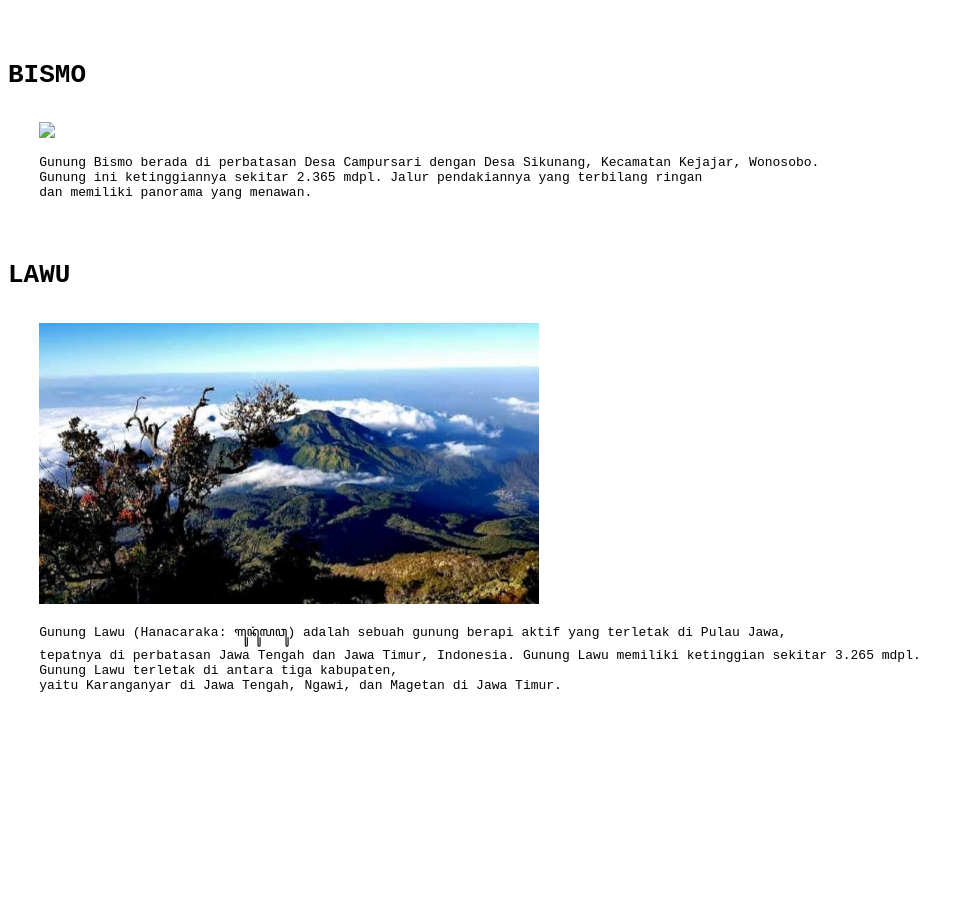
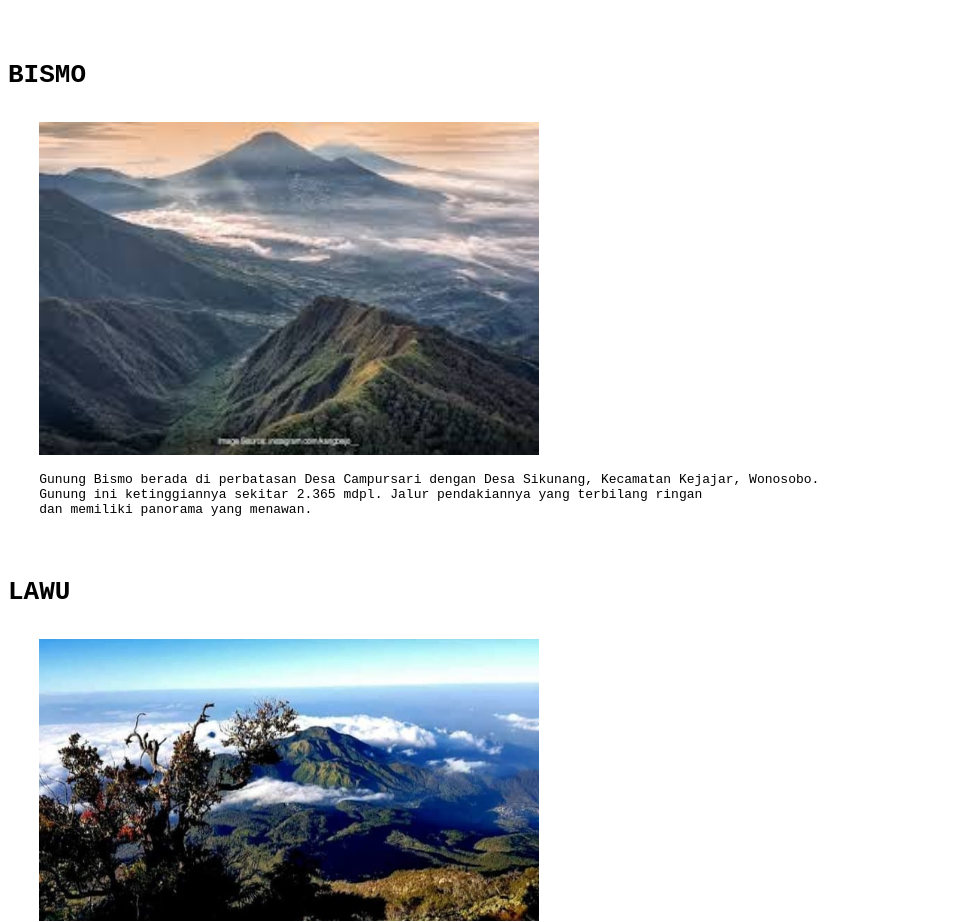
Before and after one commit to jhescy/Jehan, a plain HTML site: page index.html in a window 1280 px wide. Shown: the part 1956-2878 px from the top of the page, without its empty margins (0-972 px from the left). Before the commit the page ends 2765 px from the top, so only its background shows below. Drawn offline with Linux system fonts and the light colour scheme.

Commit message:
Update index.html

```diff
--- a/index.html
+++ b/index.html
@@ -55,7 +55,7 @@
 <pre>
 
     <h1 id="bismo">BISMO</h1>
-    <img src="bismo.jpg" width="500" hight="300">
+    <img src="Gambar/bismo.jpg" width="500" hight="300">
 <pre>
     Gunung Bismo berada di perbatasan Desa Campursari dengan Desa Sikunang, Kecamatan Kejajar, Wonosobo.
     Gunung ini ketinggiannya sekitar 2.365 mdpl. Jalur pendakiannya yang terbilang ringan
```
